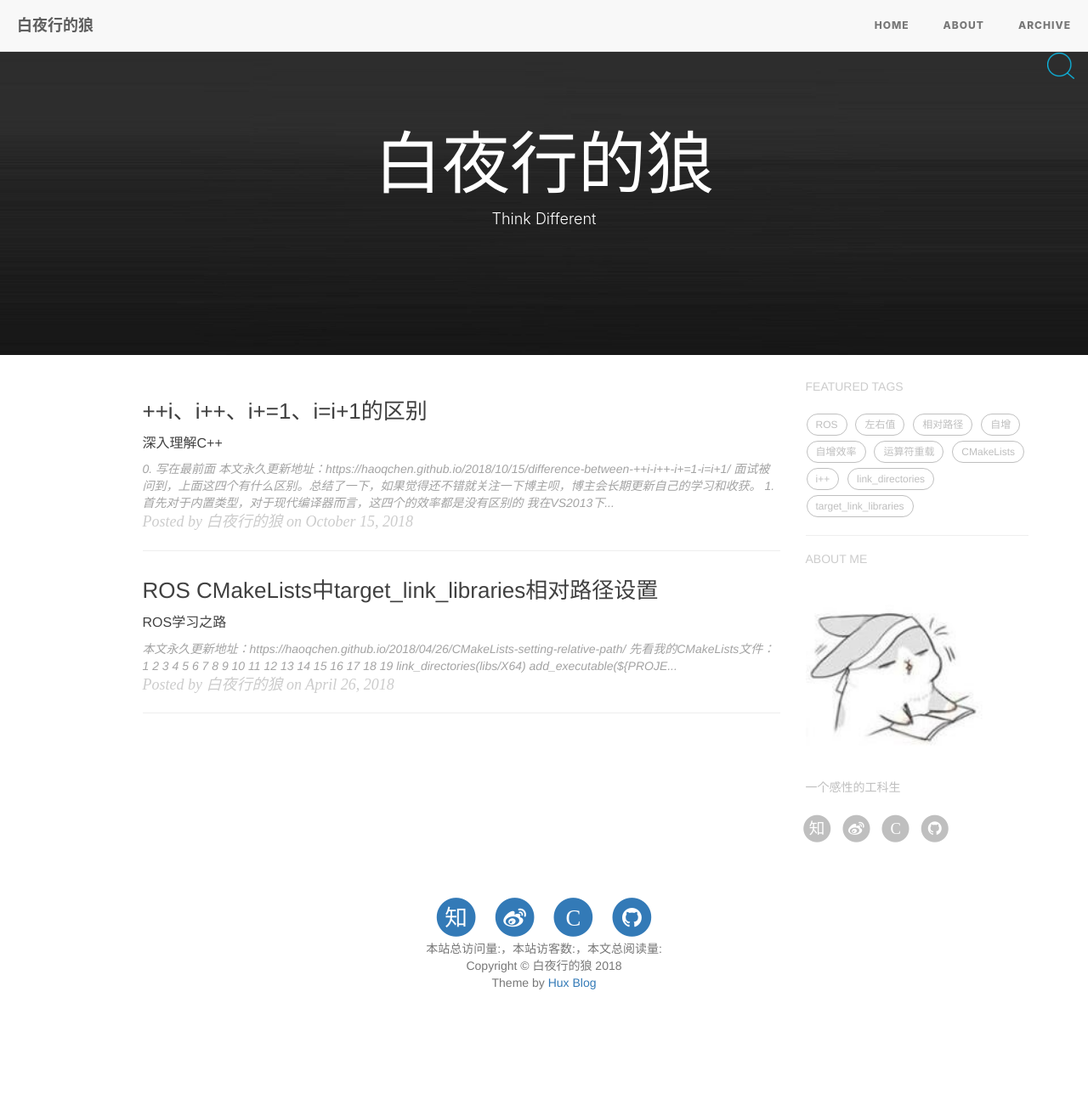
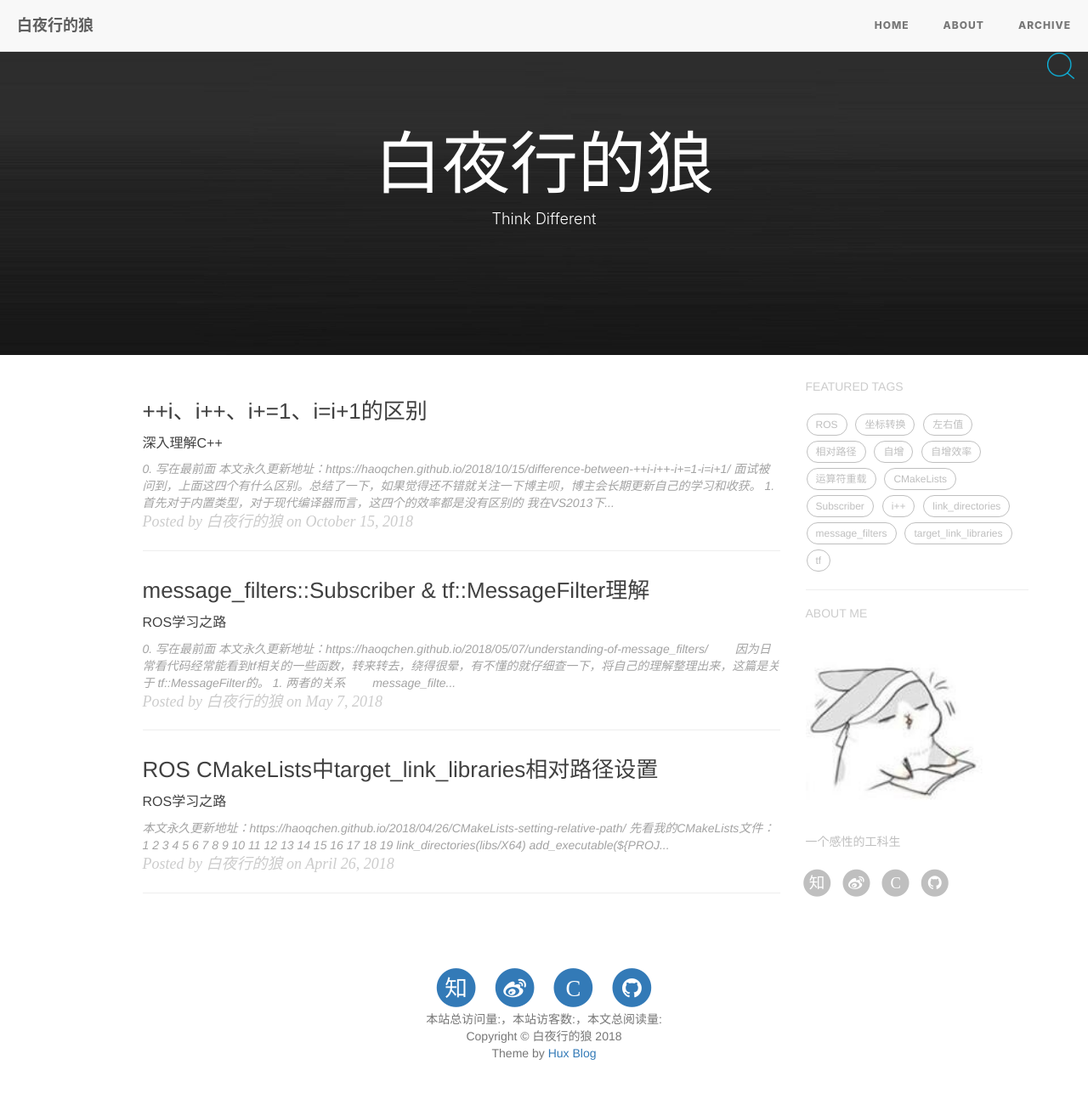
Before and after one commit to HaoQChen/HaoQChen.github.io, a Jekyll site: the page built from index.html, in a window 1280 px wide and 1335 px high. Shown: the top 1287 px of the window at 85% size. Built offline with Jekyll 4.4.1, drawn with Linux system fonts in a browser that asks for light colours; nearby versions of some CDN libraries; the list of posts is cut into pages by our own code; comment, search, counter and statistics services are not loaded; some of the changed lines change nothing that is shown.

Commit message:
add blog understanding-of-message_filters

````diff
--- /dev/null
+++ b/_posts/2018-05-07-understanding-of-message_filters.md
@@ -0,0 +1,134 @@
+---
+layout:     post
+title:      message_filters::Subscriber & tf::MessageFilter理解
+subtitle:   ROS学习之路
+date:       2018-05-07
+author:     白夜行的狼
+header-img: img/contact-bg.jpg
+catalog: true
+tags:
+    - message_filters
+    - tf
+    - Subscriber
+    - 坐标转换
+    - ROS
+---
+
+# 0. 写在最前面
+本文永久更新地址：<https://haoqchen.github.io/2018/05/07/understanding-of-message_filters/>
+　　因为日常看代码经常能看到tf相关的一些函数，转来转去，绕得很晕，有不懂的就仔细查一下，将自己的理解整理出来，这篇是关于 tf::MessageFilter的。
+
+# 1. 两者的关系
+　　message_filters，顾名思义是消息过滤器；tf::MessageFilter，顾名思义是tf下的消息过滤器。消息过滤器为什么要用tf呢？tf::MessageFilter可以订阅任何的ROS消息，然后将其缓存，直到这些消息可以转换到目标坐标系，然后进行相应的处理（一般在回调函数中处理）。说白了就是消息订阅+坐标转换。实际上，后者继承于前者：
+![relation](/img/understanding_of_message_filters/relation.png)
+![message_filters](/img/understanding_of_message_filters/message_filters.png)
+
+# 2. 使用实例
+a. amcl中激光雷达的回调
+```cpp
+tf_ = new TransformListenerWrapper();
+message_filters::Subscriber<sensor_msgs::LaserScan>* laser_scan_sub_;
+tf::MessageFilter<sensor_msgs::LaserScan>* laser_scan_filter_;
+
+laser_scan_sub_ = new message_filters::Subscriber<sensor_msgs::LaserScan>(nh_, scan_topic_, 100);
+laser_scan_filter_ = new tf::MessageFilter<sensor_msgs::LaserScan>(*laser_scan_sub_,
+                                                        *tf_,
+                                                        odom_frame_id_,
+                                                        100);
+
+laser_scan_filter_->registerCallback(boost::bind(&AmclNode::laserReceived, this, _1));
+
+void AmclNode::laserReceived(const sensor_msgs::LaserScanConstPtr& laser_scan){
+    this->tf_->transformPose(base_frame_id_, ident, laser_pose);//这个函数的意思是，ident在base_frame_id下的表示为laser_pose
+}
+```
+
+b. leg_detector中激光雷达的回调
+```cpp
+TransformListener tfl_;
+message_filters::Subscriber<sensor_msgs::LaserScan> laser_sub_;
+tf::MessageFilter<sensor_msgs::LaserScan> laser_notifier_;
+
+laser_sub_(nh_, "scan", 10)
+laser_notifier_(laser_sub_, tfl_, fixed_frame, 10)
+
+laser_notifier_.registerCallback(boost::bind(&LegDetector::laserCallback, this, _1))
+laser_notifier_.setTolerance(ros::Duration(0.01));
+
+void laserCallback(const sensor_msgs::LaserScan::ConstPtr& scan){
+    tfl_.transformPoint(fixed_frame, loc, loc);
+}
+```
+
+c. 参考一中的示例
+```cpp
+class PoseDrawer
+{
+public:
+  PoseDrawer() : tf_(),  target_frame_("turtle1")
+  {
+    point_sub_.subscribe(n_, "turtle_point_stamped", 10);
+    tf_filter_ = new tf::MessageFilter<geometry_msgs::PointStamped>(point_sub_, tf_, target_frame_, 10);
+    tf_filter_->registerCallback( boost::bind(&PoseDrawer::msgCallback, this, _1) );
+  } ;
+
+private:
+  message_filters::Subscriber<geometry_msgs::PointStamped> point_sub_;
+  tf::TransformListener tf_;
+  tf::MessageFilter<geometry_msgs::PointStamped> * tf_filter_;
+  ros::NodeHandle n_;
+  std::string target_frame_;
+
+  //  Callback to register with tf::MessageFilter to be called when transforms are available
+  void msgCallback(const boost::shared_ptr<const geometry_msgs::PointStamped>& point_ptr)
+  {
+    geometry_msgs::PointStamped point_out;
+    try
+    {
+      tf_.transformPoint(target_frame_, *point_ptr, point_out);
+    }
+    catch (tf::TransformException &ex)
+    {
+      printf ("Failure %s\n", ex.what()); //Print exception which was caught
+    }
+  };
+
+};
+
+
+int main(int argc, char ** argv)
+{
+  ros::init(argc, argv, "pose_drawer"); //Init ROS
+  PoseDrawer pd; //Construct class
+  ros::spin(); // Run until interupted
+};
+```
+
+# 3. 头文件
+以上的程序都需要添加以下头文件：
+```cpp
+#include "ros/ros.h"
+#include "tf/transform_listener.h"
+#include "tf/message_filter.h"
+#include "message_filters/subscriber.h"
+```
+
+# 4. 规律总结
+* 定义数据：TransformListener、message_filters::Subscriber、tf::MessageFilter
+* 用消息的名称来初始化message_filters::Subscriber
+* 用tf、message_filters::Subscriber、目标坐标系来初始化tf::MessageFilter
+* 给tf::MessageFilter注册callback
+* 编写callback，并在回调中完成坐标转换。至此完成消息订阅+坐标转换
+
+在看message_filters的主页过程中发现，它可以做的远比以上说的多，比如：
+An example is the time synchronizer, which takes in messages of different types from multiple sources, and outputs them only if it has received a message on each of those sources with the same timestamp.
+
+# 参考
+[ROS官网tf::MessageFilter教程](http://wiki.ros.org/tf/Tutorials/Using%20Stamped%20datatypes%20with%20tf::MessageFilter)
+[ROS官方tf::MessageFilter文档](http://docs.ros.org/api/tf/html/c++/classtf_1_1MessageFilter.html)
+[ROS官网message_filters主页](http://wiki.ros.org/message_filters)
+[ROS官方message_filters::SimpleFilter文档](http://docs.ros.org/api/message_filters/html/c++/classmessage__filters_1_1SimpleFilter.html)
+[ROS一些传感器数据读取融合问题的思考](https://www.cnblogs.com/yhlx125/p/6818148.html)
+[同时订阅两个话题？看到没测试过](https://answers.ros.org/question/193120/how-to-connect-a-tfmessagefilter-to-two-subscribers/)
+
+**版权声明：未经允许不得以任何形式转载**
````
Also changed, not shown: _posts/2018-04-26-CMakeLists-setting-relative-path.md (+2 -0 lines), img/in_post/post_understanding_of_message_filters/message_filters.png (added), img/in_post/post_understanding_of_message_filters/relation.png (added).
